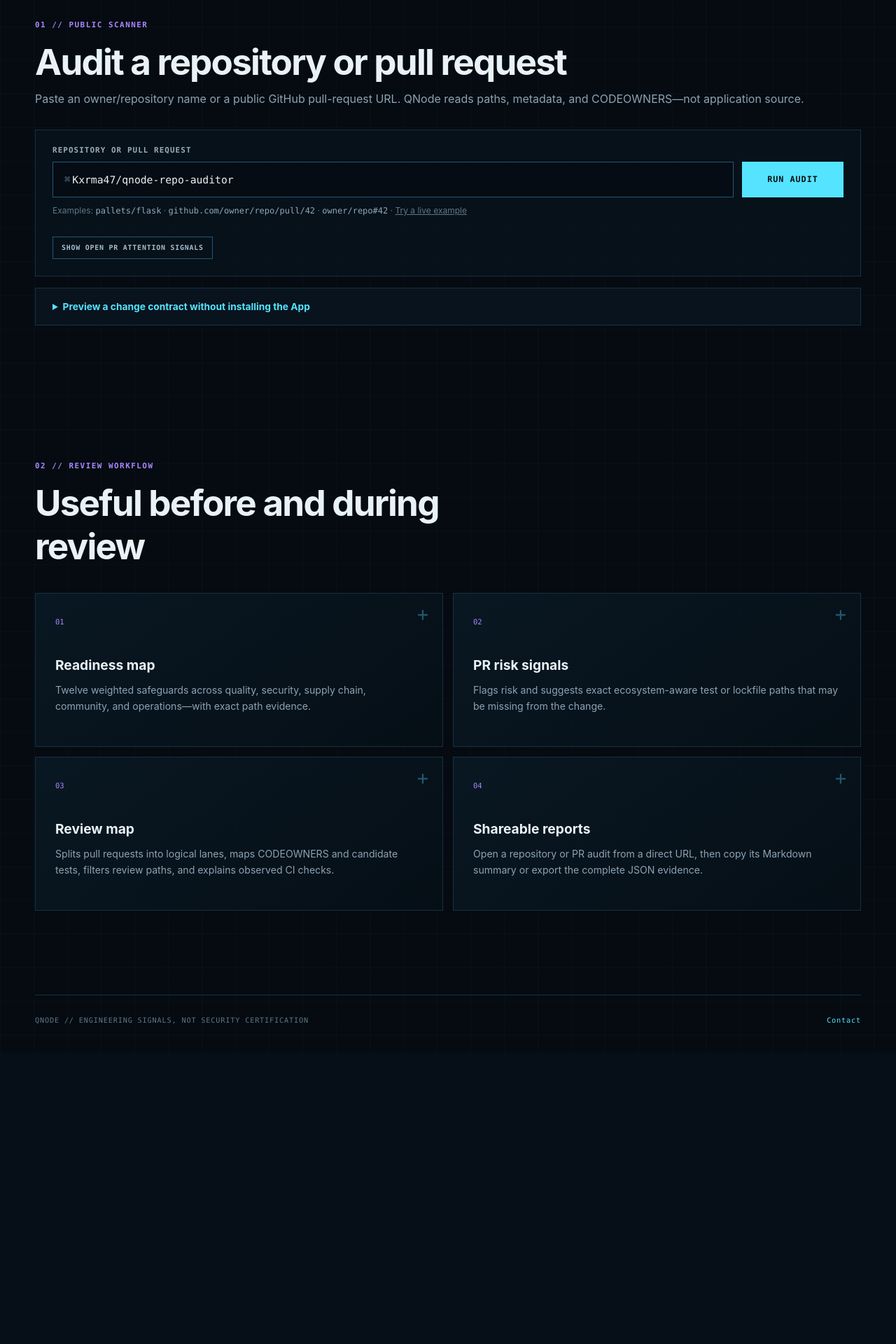
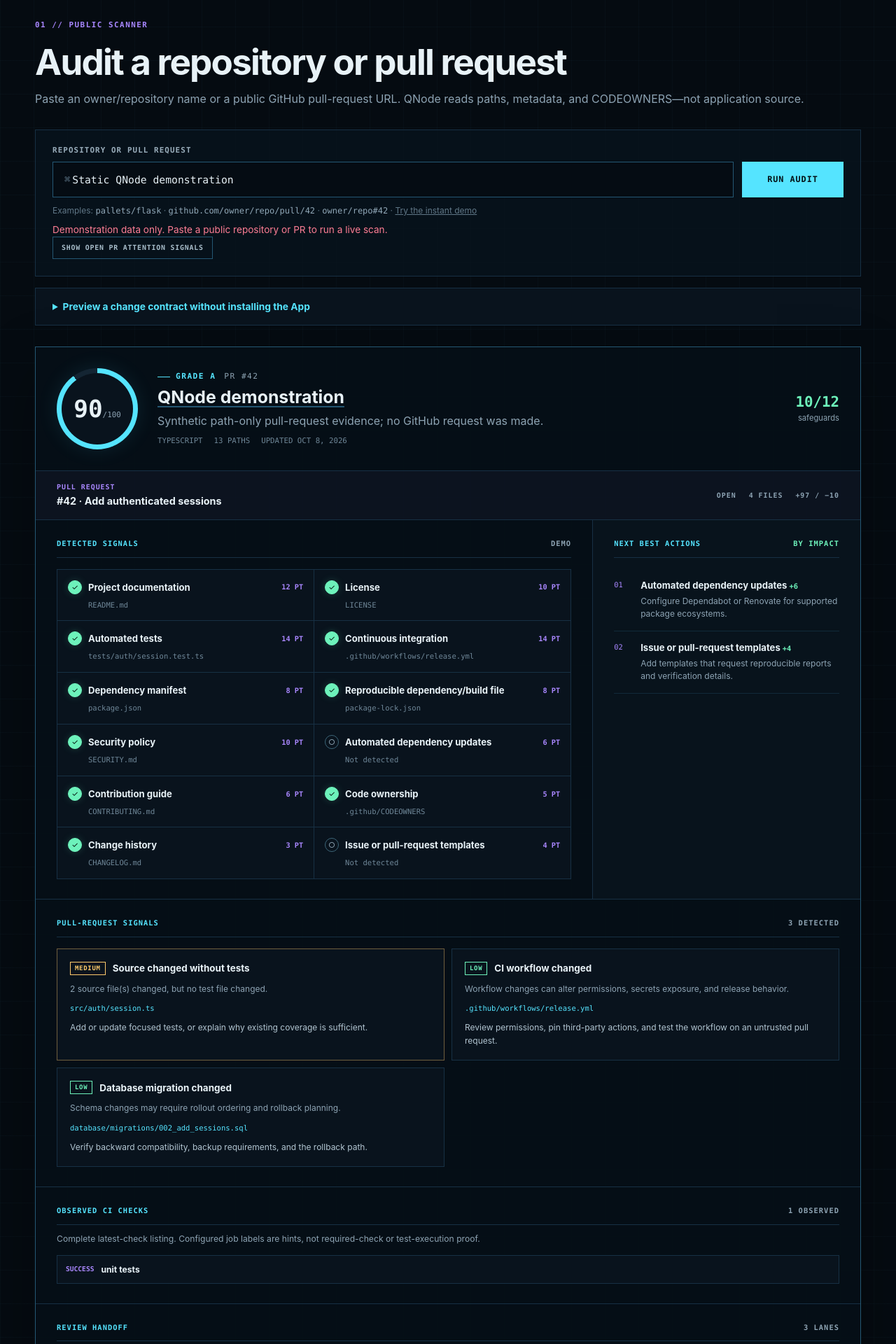
Before and after one commit to Kxrma47/qnode-repo-auditor, a Flask app: page /?demo=1 in a window 1280 px wide. Shown: the part 922-2842 px from the top of the page at 70% size. Before the commit the page ends 2385 px from the top, so only its background shows below. Run offline with Flask 3, Linux system fonts and the light colour scheme; some libraries are stand-ins or nearby versions.

Commit message:
Add quota-free QNode demo (#23)

```diff
--- a/pyproject.toml
+++ b/pyproject.toml
@@ -4,7 +4,7 @@
 
 [project]
 name = "qnode-repo-auditor"
-version = "1.0.0"
+version = "1.0.1"
 description = "Actionable GitHub repository readiness and pull-request risk intelligence."
 readme = "README.md"
 requires-python = ">=3.11"
--- a/qnode_auditor/__init__.py
+++ b/qnode_auditor/__init__.py
@@ -1,3 +1,3 @@
 """QNode Repository Auditor GitHub App."""
 
-__version__ = "1.0.0"
+__version__ = "1.0.1"
--- a/qnode_auditor/app.py
+++ b/qnode_auditor/app.py
@@ -352,7 +352,7 @@
         return jsonify(
             status="ready",
             service="qnode-repo-auditor",
-            version="1.0.0",
+            version="1.0.1",
             public_audit=bool(app.config["PUBLIC_AUDIT_ENABLED"]),
             webhook_configured=bool(app.config["GITHUB_WEBHOOK_SECRET"]),
             owner_metrics_configured=bool(app.config["OWNER_METRICS_TOKEN"]),
@@ -405,6 +405,90 @@
     @app.get("/api/rules")
     def rules():
         return jsonify(rules=audit_rules(), total_weight=100)
+
+    @app.get("/api/demo")
+    def demo_report():
+        """Return a stable, synthetic report so first-time evaluation never needs GitHub."""
+        paths = [
+            ".github/CODEOWNERS",
+            ".github/workflows/release.yml",
+            "CHANGELOG.md",
+            "CONTRIBUTING.md",
+            "LICENSE",
+            "README.md",
+            "SECURITY.md",
+            "database/migrations/002_add_sessions.sql",
+            "package-lock.json",
+            "package.json",
+            "src/api/client.ts",
+            "src/auth/session.ts",
+            "tests/auth/session.test.ts",
+        ]
+        changed = [
+            ChangedFile("src/auth/session.ts", additions=48, deletions=7),
+            ChangedFile("src/api/client.ts", additions=12, deletions=2),
+            ChangedFile("database/migrations/002_add_sessions.sql", additions=31),
+            ChangedFile(".github/workflows/release.yml", additions=6, deletions=1),
+        ]
+        audit = audit_tree(
+            paths,
+            changed,
+            codeowners_content=(
+                "/src/auth/ @example/security\n"
+                "/src/api/ @example/platform\n"
+                "/database/ @example/data\n"
+                "/.github/ @example/release\n"
+            ),
+        )
+        audit_data = audit.to_dict()
+        pull = {
+            "number": 42,
+            "title": "Add authenticated sessions",
+            "html_url": "https://github.com/Kxrma47/qnode-repo-auditor/blob/main/docs/demo.md",
+            "state": "open",
+            "draft": False,
+            "head_sha": "demo-head",
+            "base_sha": "demo-base",
+            "head_ref": "feature/sessions",
+            "base_ref": "main",
+            "changed_files": len(changed),
+            "additions": sum(file.additions for file in changed),
+            "deletions": sum(file.deletions for file in changed),
+        }
+        checks = {
+            "available": True,
+            "complete": True,
+            "observed": [
+                {
+                    "name": "unit tests",
+                    "state": "success",
+                    "html_url": "",
+                    "configured": False,
+                }
+            ],
+            "not_observed": [],
+        }
+        return jsonify(
+            repository={
+                "full_name": "QNode demonstration",
+                "html_url": "https://github.com/Kxrma47/qnode-repo-auditor/blob/main/docs/demo.md",
+                "description": (
+                    "Synthetic path-only pull-request evidence; no GitHub request was made."
+                ),
+                "default_branch": "main",
+                "visibility": "public",
+                "language": "TypeScript",
+                "updated_at": "2026-10-08T00:00:00Z",
+            },
+            ref="demo-head",
+            scanned_paths=len(paths),
+            cached=False,
+            demo=True,
+            audit=audit_data,
+            pull_request=pull,
+            ci_evidence=checks,
+            review_handoff=review_handoff(pull, audit_data, checks),
+        )
 
     @app.post("/api/policy-preview")
     def policy_preview():
--- a/qnode_auditor/static/app.js
+++ b/qnode_auditor/static/app.js
@@ -488,7 +488,7 @@
   setText("#report-paths", `${data.scanned_paths.toLocaleString()} paths`);
   setText("#report-updated", formatDate(repository.updated_at));
   setText("#passed-count", `${audit.passed}/${audit.total}`);
-  setText("#cache-state", data.cached ? "CACHED" : "LIVE");
+  setText("#cache-state", data.demo ? "DEMO" : data.cached ? "CACHED" : "LIVE");
 
   const link = document.querySelector("#report-link");
   link.textContent = repository.full_name;
@@ -664,6 +664,20 @@
   }
 }
 
+async function runDemo() {
+  formMessage.textContent = "Loading the static demonstration…";
+  try {
+    const response = await fetch("/api/demo", { headers: { Accept: "application/json" } });
+    const data = await response.json();
+    if (!response.ok) throw new Error(data.error || "The demonstration could not be loaded.");
+    repositoryInput.value = "Static QNode demonstration";
+    renderReport(data);
+    formMessage.textContent = "Demonstration data only. Paste a public repository or PR to run a live scan.";
+  } catch (error) {
+    formMessage.textContent = error.message;
+  }
+}
+
 document.querySelector("#share-report").addEventListener("click", async () => {
   if (lastReport) {
     await copyText(window.location.href, "Report link copied.");
@@ -735,9 +749,12 @@
 if (document.body.dataset.publicAudit === "true") {
   form.addEventListener("submit", runAudit);
   const params = new URLSearchParams(window.location.search);
+  const demo = params.get("demo");
   const repository = params.get("repository");
   const pull = params.get("pull");
-  if (repository) {
+  if (demo === "1") {
+    runDemo();
+  } else if (repository) {
     repositoryInput.value = pull ? `${repository}#${pull}` : repository;
     runAudit();
   }
--- a/qnode_auditor/templates/index.html
+++ b/qnode_auditor/templates/index.html
@@ -88,7 +88,7 @@
             <span class="button-loader" aria-hidden="true"></span>
           </button>
         </div>
-        <p class="input-help">Examples: <code>pallets/flask</code> · <code>github.com/owner/repo/pull/42</code> · <code>owner/repo#42</code> · <a href="/?repository=Kxrma47%2Fqnode-repo-auditor#scanner">Try a live example</a></p>
+        <p class="input-help">Examples: <code>pallets/flask</code> · <code>github.com/owner/repo/pull/42</code> · <code>owner/repo#42</code> · <a href="/?demo=1#scanner">Try the instant demo</a></p>
         <p id="form-message" class="form-message" role="status" aria-live="polite"></p>
         <button id="attention-button" type="button" class="ghost-button">Show open PR attention signals</button>
       </form>
```
Also changed, not shown: docs/api.md (+3 -0 lines), docs/demo.md (+3 -2 lines), tests/frontend.test.js (+20 -0 lines), tests/test_app.py (+16 -1 lines), CHANGELOG.md, README.md.
